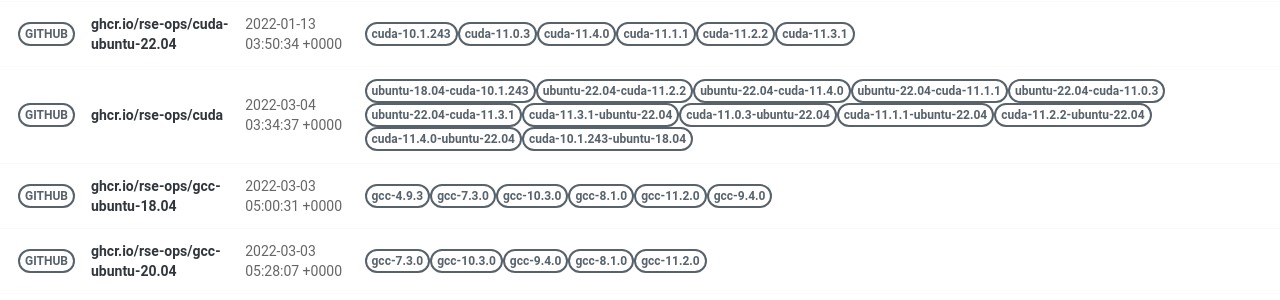
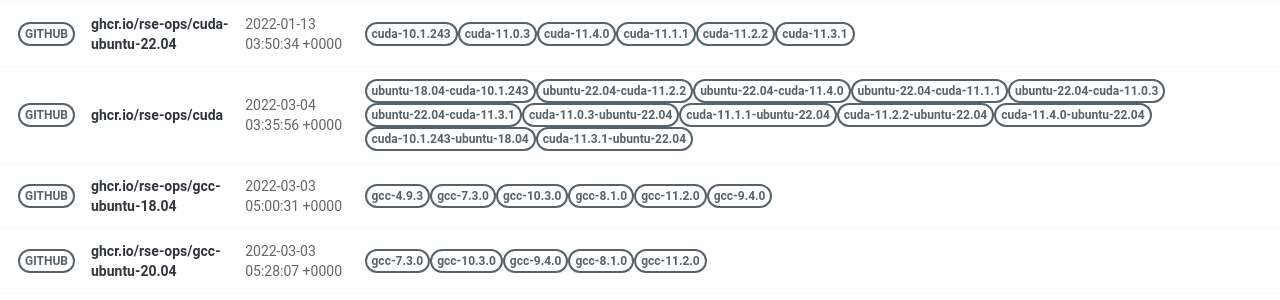
Before and after one commit to rse-ops/docker-images, a Jekyll site: the page built from pages/index.md, in a window 1280 px wide. Shown: the part 428-728 px from the top of the page. Built offline with Jekyll 4.4.1, drawn with Linux system fonts in a browser that asks for light colours; nearby versions of some CDN libraries.

Commit message:
Automated push to update library 2022-03-04

```diff
--- a/_library/ghcr.io-rse-ops-cuda.md
+++ b/_library/ghcr.io-rse-ops-cuda.md
@@ -1,7 +1,7 @@
 ---
 layout: container
 name: ghcr.io/rse-ops/cuda
-updated_at: 2022-03-04 03:34:37.193240
+updated_at: 2022-03-04 03:35:56.146924
 
 
 container_url: https://github.com/orgs/rse-ops/packages/container/package/cuda
```
Also changed, not shown: other parts of _library/ghcr.io-rse-ops-cuda.md (+3 -3 lines).
